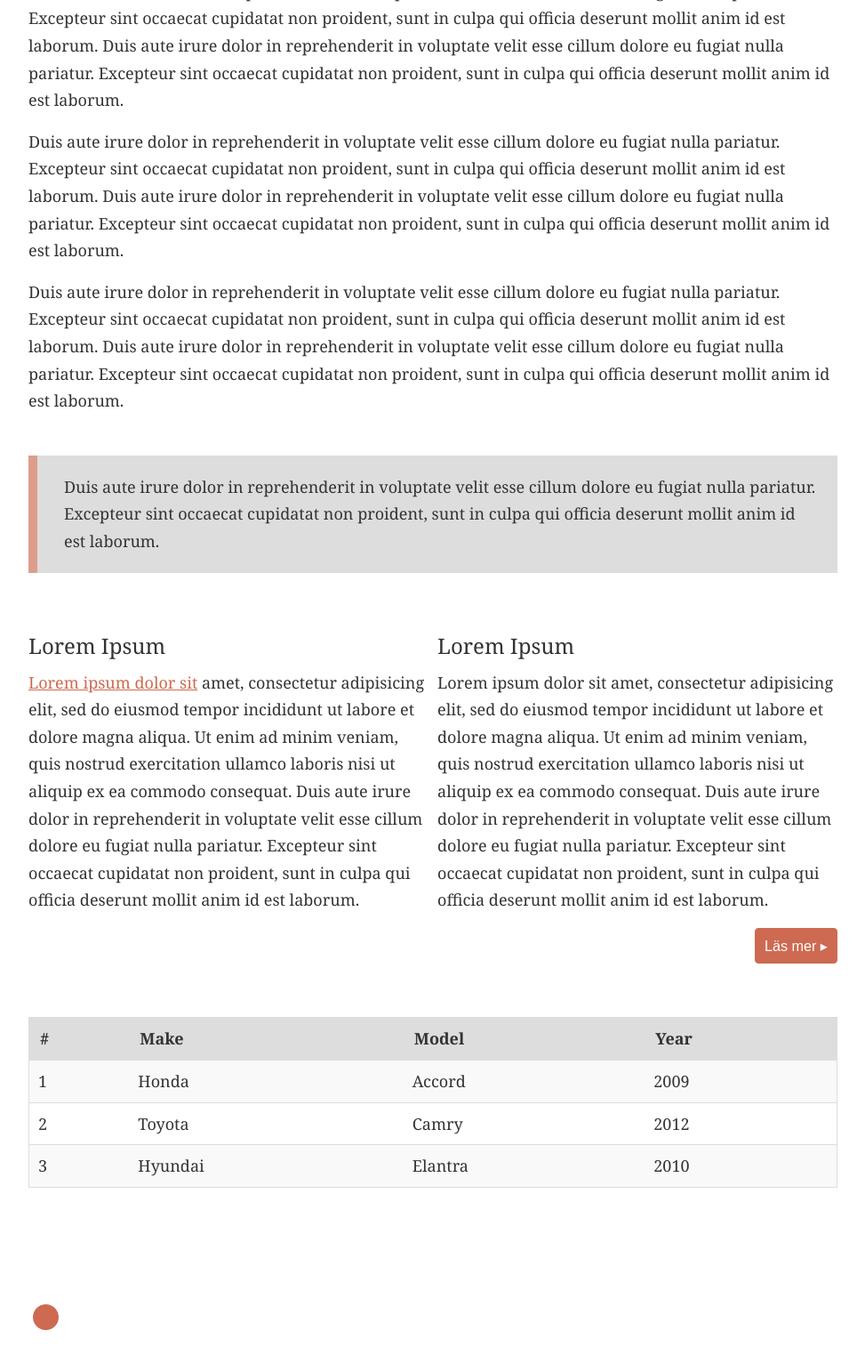
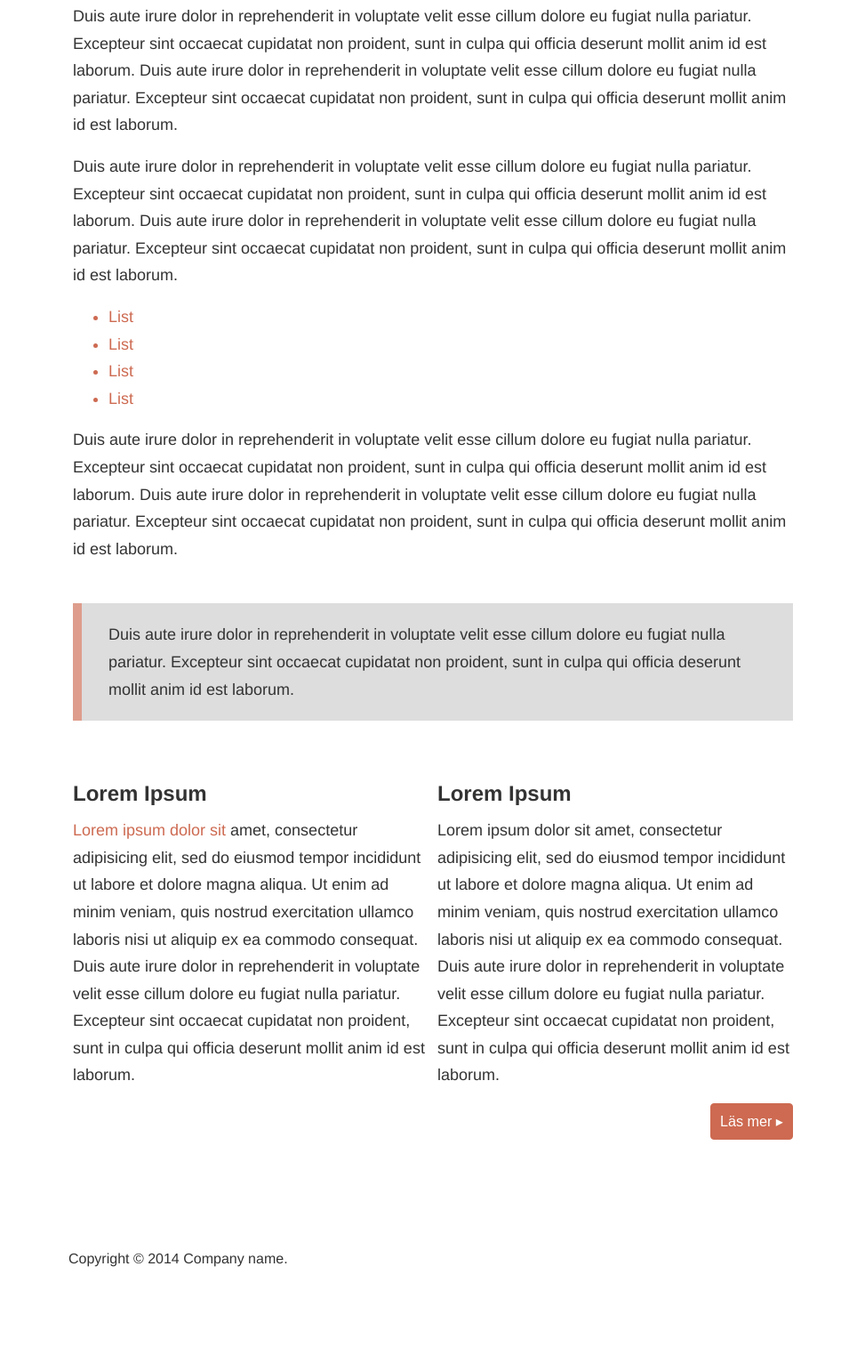
Before and after one commit to hejhansson/BOXcss, a website: page index.html in a window 1280 px wide. Shown: the part 506-2020 px from the top of the page at 89% size, without its empty margins (153-1126 px from the left). Drawn offline with nearby package versions, Linux system fonts and the light colour scheme.

Commit message:
Minor changes

```diff
--- a/css/box.css
+++ b/css/box.css
@@ -75,7 +75,7 @@
 		1. GRID
 -------------------------------------------------------------- */
 .container {
-  max-width: 96rem;
+  max-width: 86rem;
   margin: 0 auto;
   padding: 0 2rem;
   position: relative;
@@ -180,6 +180,7 @@ a:visited:hover,
 a:focus,
 a:visited:focus {
   color: #a3462f;
+  text-decoration: underline;
 }
 /* --------------------------------------------------------------
 	3. TYPOGRAPHY
@@ -192,7 +193,7 @@ html {
 }
 body {
   font-size: 1.8rem;
-  font-family: Georgia, serif;
+  font-family: "Helvetica Neue", Helvetica, Arial, sans-serif;
   line-height: 1.7;
   color: #333333;
   -webkit-font-smoothing: antialiased;
@@ -207,11 +208,8 @@ h1,
 h2,
 h3 {
   margin-bottom: 1.4rem;
-  font-weight: normal;
+  font-weight: bold;
   line-height: 1;
-}
-p > a {
-  text-decoration: underline;
 }
 h1 > a,
 h2 > a,
@@ -271,13 +269,15 @@ blockquote {
     font-size: 1.6rem;
   }
 }
-blockquote small {
+blockquote small,
+blockquote p {
   display: block;
   float: right;
   margin-top: 2rem;
 }
 small {
   font-size: 1.6rem;
+  color: #aaaaaa;
 }
 @media only screen and (max-width: 540px) {
   small {
@@ -289,6 +289,12 @@ em {
 }
 strong {
   font-weight: 700;
+}
+hr {
+  position: relative;
+  margin: 2.6rem 0;
+  border: 0;
+  border-bottom: 1px solid #dddddd;
 }
 /* --------------------------------------------------------------
 	4. LAYOUT
@@ -323,6 +329,7 @@ header .logo img:hover {
 }
 header nav[role=navigation] .primary-nav {
   text-align: right;
+  padding: 0;
 }
 @media only screen and (max-width: 540px) {
   header nav[role=navigation] .primary-nav {
@@ -344,6 +351,9 @@ header nav[role=navigation] .primary-nav .primary-nav__item {
 /* --------------------------------------------------------------
 			4.4 FOOTER
 -------------------------------------------------------------- */
+footer[role=contentinfo] p {
+  font-size: 1.6rem;
+}
 /* --------------------------------------------------------------
 	5. PRINT
 -------------------------------------------------------------- */
@@ -774,7 +784,12 @@ tbody tr:hover {
 ol,
 ul {
   line-height: 1.7;
-  padding: 0 0 0 20px;
+  padding: 0 0 0 40px;
+  margin-bottom: 1.6rem;
+}
+ol li,
+ul li {
+  color: #cd6a51;
 }
 ol li ol,
 ul li ol,
--- a/index.html
+++ b/index.html
@@ -73,7 +73,8 @@
 				    	tempor incididunt ut labore et dolore magna aliqua. Ut enim ad minim veniam,
 				    	quis nostrud exercitation ullamco laboris nisi ut aliquip ex ea commodo
 				    	consequat ullamco laboris nisi ut aliquip ex ea commodo
-				    	consequat.</p><p class="indent"> Duis aute irure dolor in reprehenderit in voluptate velit esse
+				    	consequat.</p>
+                        <p>Duis aute irure dolor in reprehenderit in voluptate velit esse
 				    	cillum dolore eu fugiat nulla pariatur. Excepteur sint occaecat cupidatat non
 				    	proident, sunt in culpa qui officia deserunt mollit anim id est laborum. Duis aute irure dolor in reprehenderit in voluptate velit esse
 				    	cillum dolore eu fugiat nulla pariatur. Excepteur sint occaecat cupidatat non
@@ -83,6 +84,12 @@
 				    	proident, sunt in culpa qui officia deserunt mollit anim id est laborum. Duis aute irure dolor in reprehenderit in voluptate velit esse
 				    	cillum dolore eu fugiat nulla pariatur. Excepteur sint occaecat cupidatat non
 				    	proident, sunt in culpa qui officia deserunt mollit anim id est laborum. </p>
+                <ul>
+                    <li>List</li>
+                    <li>List</li>
+                    <li>List</li>
+                    <li>List</li>
+                </ul>
 				    	<p> Duis aute irure dolor in reprehenderit in voluptate velit esse
 				    	cillum dolore eu fugiat nulla pariatur. Excepteur sint occaecat cupidatat non
 				    	proident, sunt in culpa qui officia deserunt mollit anim id est laborum. Duis aute irure dolor in reprehenderit in voluptate velit esse
@@ -91,7 +98,7 @@
 
                         <blockquote>Duis aute irure dolor in reprehenderit in voluptate velit esse
                         cillum dolore eu fugiat nulla pariatur. Excepteur sint occaecat cupidatat non
-                        proident, sunt in culpa qui officia deserunt mollit anim id est laborum. </blockquote>
+                        proident, sunt in culpa qui officia deserunt mollit anim id est laborum.</blockquote>
 		    	</div>
 		    	<div class="box-6 tablet-12">
 		    	<h3>Lorem Ipsum</h3>
@@ -112,62 +119,11 @@
 				    	proident, sunt in culpa qui officia deserunt mollit anim id est laborum. </p>
                     <a class="btn btn--primary btn--full fr" href="">Läs mer ▸</a>
 		    	</div>
-                <div class="box-12 mt20">
-                    <table>
-                        <thead>
-                        <tr>
-                            <th>#</th>
-                            <th>Make</th>
-                            <th>Model</th>
-                            <th>Year</th>
-                        </tr>
-                        </thead>
-                        <tbody>
-                        <tr>
-                            <td>1</td>
-                            <td>Honda</td>
-                            <td>Accord</td>
-                            <td>2009</td>
-                        </tr>
-                        <tr>
-                            <td>2</td>
-                            <td>Toyota</td>
-                            <td>Camry</td>
-                            <td>2012</td>
-                        </tr>
-                        <tr>
-                            <td>3</td>
-                            <td>Hyundai</td>
-                            <td>Elantra</td>
-                            <td>2010</td>
-                        </tr>
-                        </tbody>
-                    </table>
-                </div>
-
-            <!--<form action="">
-                <label for="">Hej</label>
-                <input type="text"/>
-                <label for="">Hej</label>
-                <input type="password"/>
-                <label for="">Text</label>
-                <textarea name="" id="" cols="30" rows="10"></textarea>
-                <input type="submit" class="btn btn--primary" value="skicka"/>
-            </form>-->
-	    </div>
-        <!--
-        <div class="flex-row">
-            <div class="box-flex-6"><p>Lorem ipsum dolor sit amet, consectetur adipisicing elit.</p></div>
-            <div class="box-flex-4"></div>
         </div>
-        <div class="flex-row">
-            <div class="box-flex-2"></div>
-            <div class="box-flex-6"></div>
-        </div>-->
 
 	    <footer class="mtb100" role="contentinfo">
             <div class="container">
-                <div class="sprite"></div>
+                <p>Copyright © 2014 Company name.</p>
             </div>
 	    </footer>
 
--- a/less/_settings.less
+++ b/less/_settings.less
@@ -32,7 +32,7 @@
 @tablet: ~"screen and (min-width: 540px) and (max-width: 960px)";
 @phone:    ~"only screen and (max-width: 540px)";
 
-@container-width: 96rem;
+@container-width: 86rem;
 @container-width-tablet: 70rem;
 
 /*----------------------------------------------------------------
@@ -52,6 +52,7 @@
 @linkHoverColor: 		darken(@linkColor, 15%);
 
 @georgia:				Georgia, serif;
+@helvetica:             "Helvetica Neue", Helvetica, Arial, sans-serif;
 
 /*----------------------------------------------------------------
 		COLORS
--- a/less/base/_base.less
+++ b/less/base/_base.less
@@ -42,11 +42,14 @@ body {
   text-shadow : none;
 }
 
-a, a:visited {
+a,
+a:visited {
   text-decoration: none;
   color: @linkColor;
 
-  &:hover, &:focus {
+  &:hover,
+  &:focus {
     color: @linkHoverColor;
+    text-decoration: underline;
   }
 }
--- a/less/base/_type.less
+++ b/less/base/_type.less
@@ -8,7 +8,7 @@ html {
 
 body {
   font-size: @base-fontsize;
-  font-family: @georgia;
+  font-family: @helvetica;
   line-height: @base-lineheight;
   color: @text-color;
   -webkit-font-smoothing: antialiased;
@@ -22,11 +22,7 @@ body {
 h1,
 h2,
 h3 {
-  margin-bottom: 1.4rem; font-weight:normal; line-height: 1;
-}
-
-p > a {
-  text-decoration: underline;
+  margin-bottom: 1.4rem; font-weight: bold; line-height: 1;
 }
 
 h1>a,
@@ -87,7 +83,7 @@ blockquote {
     font-size: @base-fontsize - .2rem;
   }
 
-  small {
+  small,p {
     display: block;
     float: right;
     margin-top: 2rem;
@@ -96,6 +92,8 @@ blockquote {
 
 small {
   font-size: @base-fontsize - .2rem;
+  color: @gray;
+
   @media @phone {
     font-size: @base-fontsize - .4rem;
   }
@@ -108,3 +106,10 @@ em {
 strong {
   font-weight: 700;
 }
+
+hr {
+  position: relative;
+  margin: 2.6rem 0;
+  border: 0;
+  border-bottom: 1px solid @silver;
+}
--- a/less/layout/_footer.less
+++ b/less/layout/_footer.less
@@ -2,4 +2,8 @@
 			4.4 FOOTER
 -------------------------------------------------------------- */
 
-footer[role=contentinfo] {}
+footer[role=contentinfo] {
+  p {
+    font-size: @base-fontsize - .2rem;
+  }
+}
--- a/less/layout/_header.less
+++ b/less/layout/_header.less
@@ -32,6 +32,7 @@ header {
 
     .primary-nav {
       text-align: right;
+      padding: 0;
 
       @media @phone {
         text-align: center;
--- a/less/partials/_lists.less
+++ b/less/partials/_lists.less
@@ -4,7 +4,12 @@
 
 ol, ul {
   line-height: @base-lineheight;
-  padding: 0 0 0 20px;
+  padding: 0 0 0 40px;
+  margin-bottom: 1.6rem;
+
+  li {
+    color: @primary;
+  }
 
   li ol, li ul {
     margin: .3rem 2rem;
```
Also changed, not shown: css/box.min.css.
